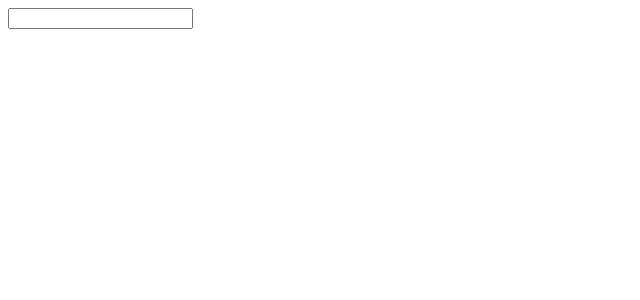
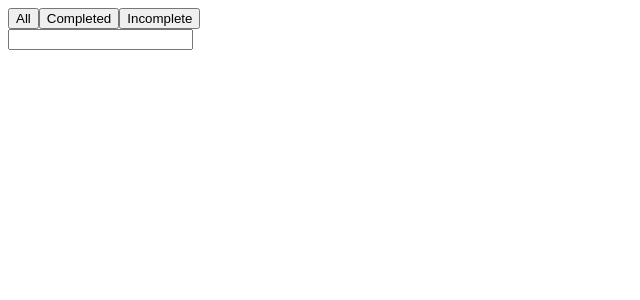
Before and after one commit to mypum/react-todo-list-app, a React (Create React App) app: page / in a window 1280 px wide. Shown: the top 300 px of the page, without its empty margins (0-640 px from the left). Built offline with nearby package versions, Linux system fonts and the light colour scheme.

Commit message:
Add tab to see what's complete

```diff
--- a/src/App.js
+++ b/src/App.js
@@ -4,6 +4,7 @@ import { TodoStore, TodoReducer } from './features/Todo'
 
 import TodoForm from './components/TodoForm'
 import TodoList from './components/TodoList'
+import TodoHeader from './components/TodoHeader'
 
 export default function App() {
   const todoContext = useContext(TodoStore)
@@ -11,6 +12,7 @@ export default function App() {
 
   return (
     <TodoStore.Provider value={{ state, dispatch }}>
+      <TodoHeader />
       <TodoForm />
       <TodoList />
     </TodoStore.Provider>
--- /dev/null
+++ b/src/components/TodoHeader.js
@@ -0,0 +1,21 @@
+import React, { useContext } from 'react'
+import { TodoStore } from '../features/Todo'
+
+function TodoHeader() {
+  const { dispatch } = useContext(TodoStore)
+
+  const handleClickTab = tab => e => {
+    e.preventDefault()
+    dispatch({ type: 'CHANGE_TAB', payload: tab })
+  }
+
+  return (
+    <div>
+      <button onClick={handleClickTab('all')}>All</button>
+      <button onClick={handleClickTab('completed')}>Completed</button>
+      <button onClick={handleClickTab('incomplete')}>Incomplete</button>
+    </div>
+  )
+}
+
+export default TodoHeader
--- a/src/components/TodoItem.js
+++ b/src/components/TodoItem.js
@@ -67,7 +67,7 @@ export default function TodoItem(props) {
         <button
           onClick={e => {
             e.preventDefault()
-            handleTodoUpdateStatus('complete')
+            handleTodoUpdateStatus('completed')
           }}>
           Done
         </button>
--- a/src/components/TodoList.js
+++ b/src/components/TodoList.js
@@ -1,4 +1,4 @@
-import React, { useContext } from 'react'
+import React, { useContext, useMemo } from 'react'
 
 import { TodoStore } from '../features/Todo'
 
@@ -6,10 +6,26 @@ import TodoItem from './TodoItem'
 
 export default function TodoList(props) {
   const { state } = useContext(TodoStore)
+  const { tab, todos } = state
+
+  function filterTodos() {
+    switch (tab) {
+      case 'completed':
+        return todos.filter(t => t.status === 'completed')
+      case 'incomplete':
+        return todos.filter(t => t.status === 'incomplete')
+      default:
+        return todos
+    }
+  }
+
+  const filteredTodos = useMemo(() => {
+    return filterTodos()
+  }, [tab, todos])
 
   return (
     <div>
-      {state.todos.map((todo, i) => (
+      {filteredTodos.map((todo, i) => (
         <TodoItem key={todo.id} todo={todo} />
       ))}
     </div>
--- a/src/features/Todo/context.js
+++ b/src/features/Todo/context.js
@@ -1,6 +1,7 @@
 import React from 'react'
 
 const TodoStore = React.createContext({
+  tab: 'all',
   todos: [],
 })
 
--- a/src/features/Todo/reducer.js
+++ b/src/features/Todo/reducer.js
@@ -16,7 +16,7 @@ export default function reducer(state, { type, payload }) {
           {
             id: uniqid(),
             content: payload,
-            status: 'uncomplete',
+            status: 'incomplete',
           },
         ],
       }
@@ -54,6 +54,12 @@ export default function reducer(state, { type, payload }) {
 
       return { ...state, todos: updatedStatusTodos }
 
+    case 'CHANGE_TAB':
+      return {
+        ...state,
+        tab: payload,
+      }
+
     default:
       return state
   }
```
